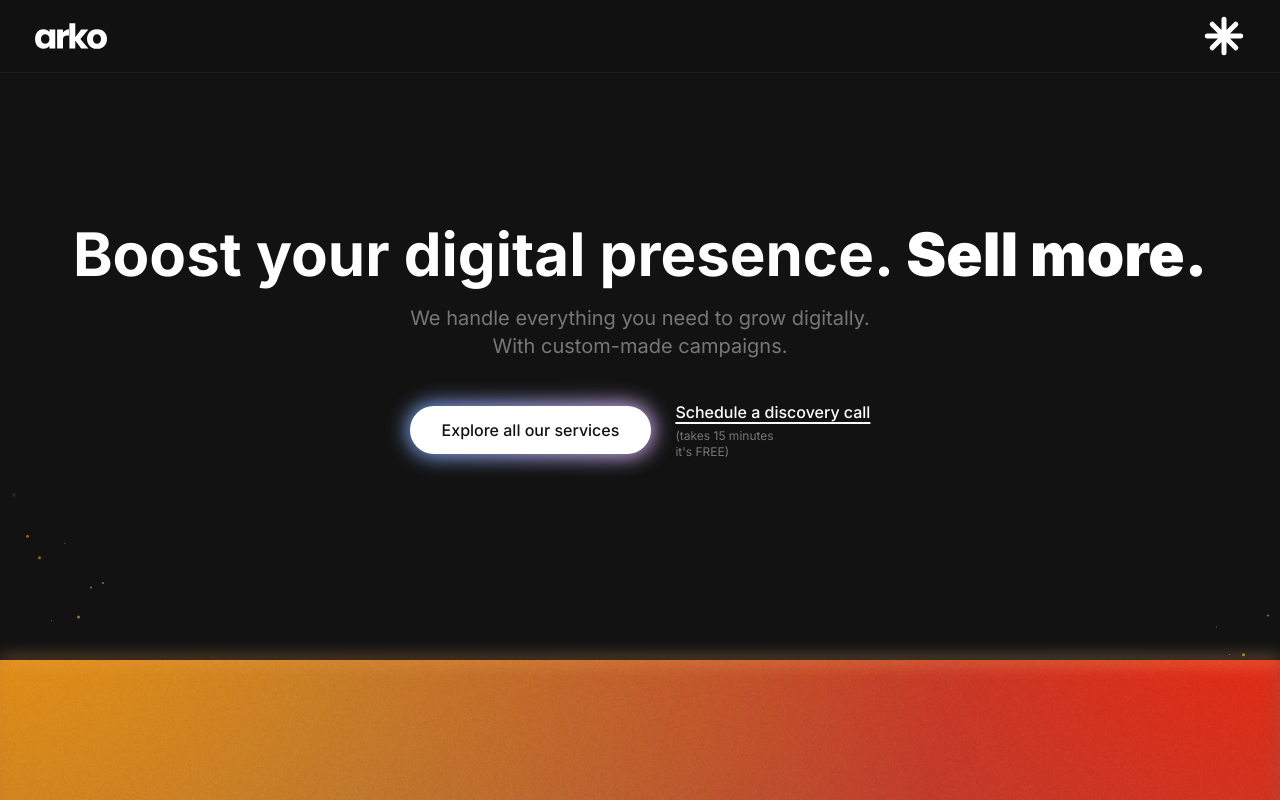
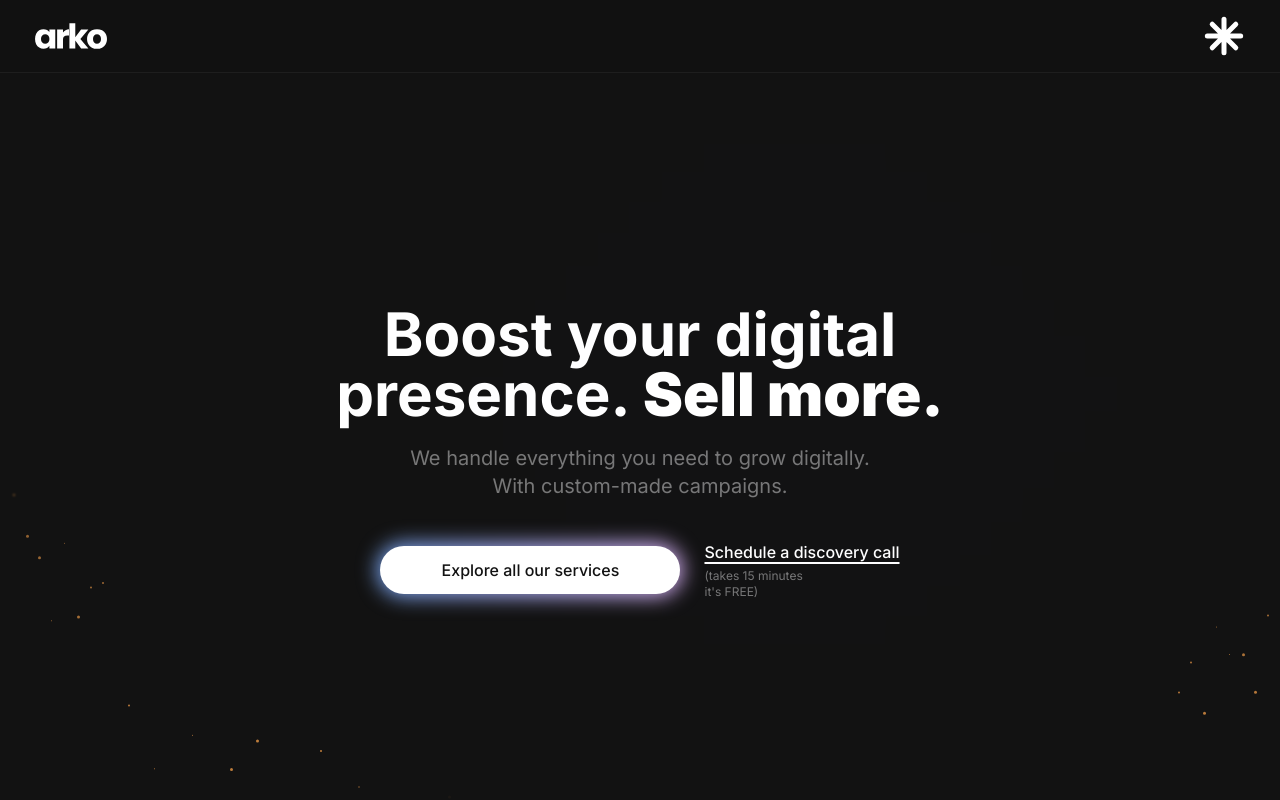
Before and after one commit to 3333444n/arkomkt, a Next.js app: page /en in a window 1280 px wide. Shown: the top 800 px of the page. Built offline with nearby package versions, Linux system fonts and the light colour scheme.

Commit message:
Small layout tweaks in the Hero component

```diff
--- a/components/sections/Hero.tsx
+++ b/components/sections/Hero.tsx
@@ -59,7 +59,7 @@ export default function Hero() {
     }));
 
     return (
-        <section id="home" className="py-40 px-12">
+        <section id="home" className="py-15 px-10 md:px-60 md:py-40 lg:py-50 xl:py-60">
             {/* Particles container - breaks out of section to span full viewport */}
             <div
                 className="absolute top-0 bottom-0 pointer-events-none"
@@ -140,9 +140,9 @@ export default function Hero() {
                     animate={{ opacity: 1, y: 0 }}
                     transition={{ duration: 0.6, delay: 0.4 }}
                 >
-                    <div className="relative group">
+                    <div className="relative group min-w-[300px]">
                         <div className="absolute -inset-[3px] bg-gradient-to-r from-baby-blue via-baby-purple to-baby-pink blur-[10px] transition duration-200 group-hover:opacity-100 animate-gradient-xy bg-[length:200%_200%] rounded-full"></div>
-                        <Link href="#services" className="relative block bg-foreground text-background px-8 py-3 rounded-full font-medium hover:opacity-90 transition-opacity">
+                        <Link href="#services" className="relative block text-sm md:text-base bg-foreground text-background px-6 py-3 rounded-full font-medium hover:opacity-90 transition-opacity">
                             {t("cta.primary")}
                         </Link>
                     </div>
```
